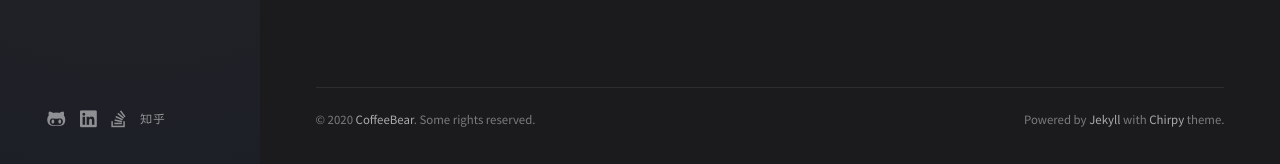
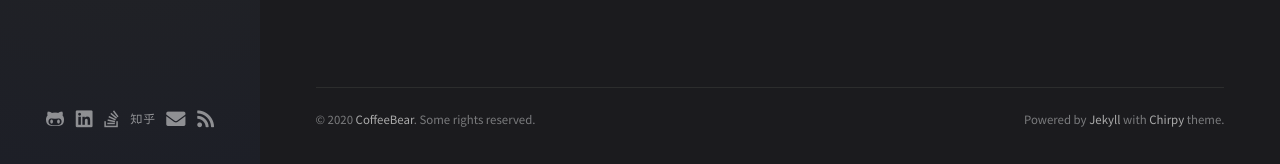
Before and after one commit to i493052739/i493052739.github.io, a Jekyll site: the page built from index.html, in a window 1280 px wide. Shown: the part 733-897 px from the top of the page. Built offline with Jekyll 4.4.1, drawn with Linux system fonts in a browser that asks for light colours; nearby versions of some CDN libraries; the list of posts is cut into pages by our own code; comment, search, counter and statistics services are not loaded.

Commit message:
feed zhihu csdn leetcode info in contact.yml, share.yml

```diff
--- a/_data/contact.yml
+++ b/_data/contact.yml
@@ -38,9 +38,9 @@
   url:  'https://www.zhihu.com/people/fang-si-yu-84'
 -
   type: CSDN
-  icon: 'fab fa-envelope'
+  icon: 'fas fa-envelope'
   url:  'https://blog.csdn.net/i493052739'
 -
   type: LeetCode
-  icon: 'fab fa-torch'
+  icon: 'fas fa-rss'
   url:  'https://leetcode-cn.com/u/jasperfang/'
```
